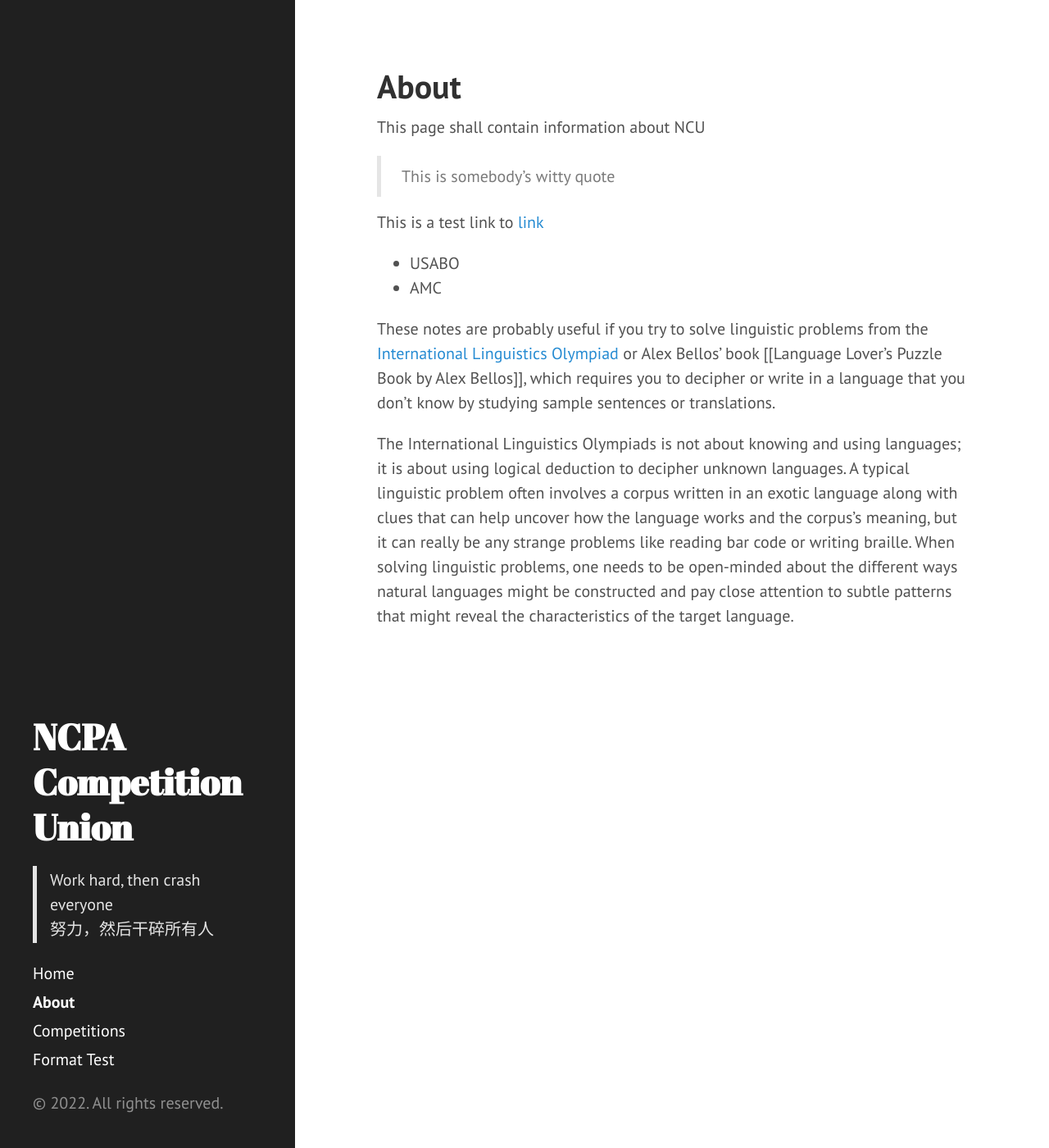
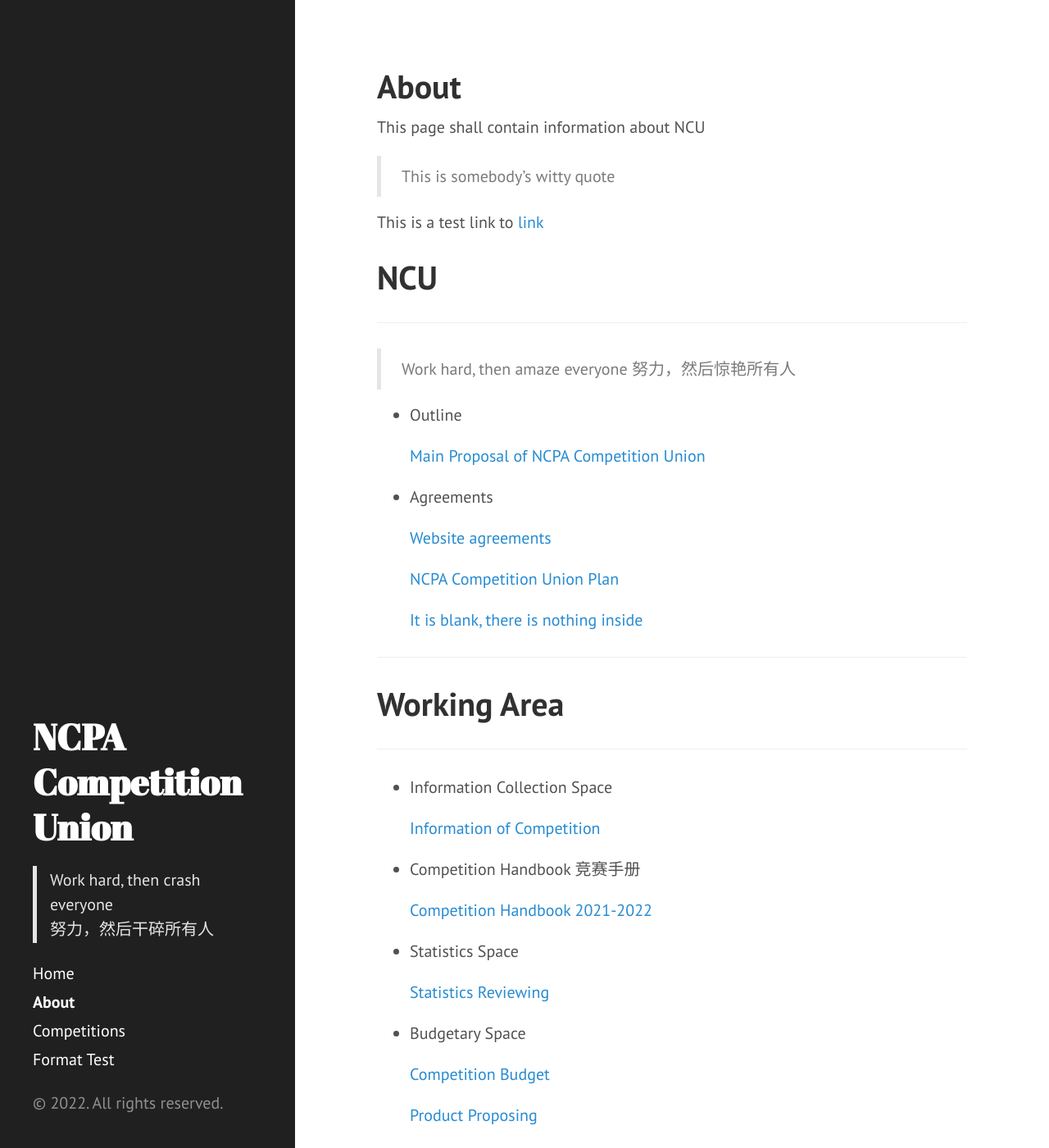
Before and after one commit to ncpacu/NCU-Website, a Jekyll site: the page built from _pages/about.md, in a window 1280 px wide and 1400 px high. Shown: the whole window at 82% size. Built offline with Jekyll 4.4.1, drawn with Linux system fonts in a browser that asks for light colours; a script that is not in the unit is left out; some of the changed text lies outside the part shown.

Commit message:
Update Pages “about”

```diff
--- a/_pages/about.md
+++ b/_pages/about.md
@@ -7,10 +7,146 @@ This page shall contain information about NCU
 > This is somebody's witty quote
 
 This is a test link to [link](../_posts/2012-02-06-whats-jekyll.md)
+# NCU
 
-* USABO
-* AMC
+---
 
-These notes are probably useful if you try to solve linguistic problems from the [International Linguistics Olympiad](https://ioling.org) or Alex Bellos' book \[[Language Lover's Puzzle Book by Alex Bellos]], which requires you to decipher or write in a language that you don't know by studying sample sentences or translations.
+> Work hard, then amaze everyone
+> 努力，然后惊艳所有人
 
-The International Linguistics Olympiads is not about knowing and using languages; it is about using logical deduction to decipher unknown languages. A typical linguistic problem often involves a corpus written in an exotic language along with clues that can help uncover how the language works and the corpus's meaning, but it can really be any strange problems like reading bar code or writing braille. When solving linguistic problems, one needs to be open-minded about the different ways natural languages might be constructed and pay close attention to subtle patterns that might reveal the characteristics of the target language.
+- Outline
+
+  [Main Proposal of NCPA Competition Union](https://www.notion.so/Main-Proposal-of-NCPA-Competition-Union-d7eb5312f1824b43923d065dd936a582)
+
+- Agreements
+
+  [Website agreements](https://www.notion.so/Website-agreements-4a75678c402e4b48a872824242cc3c15)
+
+  [NCPA Competition Union Plan](https://www.notion.so/NCPA-Competition-Union-Plan-dc4808994aa74adca5d164e57113f58c)
+
+  [It is blank, there is nothing inside](https://www.notion.so/It-is-blank-there-is-nothing-inside-67b409d5d08646c283d4760ec3a4558d)
+
+---
+
+# Working Area
+
+---
+
+- Information Collection Space
+
+  [Information of Competition](https://www.notion.so/78cf8b2307db4c1e91295f1c2a9fabe3)
+
+- Competition Handbook 竞赛手册
+
+  [Competition Handbook 2021-2022](https://www.notion.so/Competition-Handbook-2021-2022-a01d6c1550864cd7bb5a38ab3618cec2)
+
+- Statistics Space
+
+  [Statistics Reviewing](https://www.notion.so/Statistics-Reviewing-ab672c8456e845f5ad8ac667f7cabf24)
+
+- Budgetary Space
+
+  [Competition Budget](https://www.notion.so/Competition-Budget-6cc3c44172ef48718b1087fcd5ed7470)
+
+  [Product Proposing](https://www.notion.so/Product-Proposing-1243e68ca3ab449498a11fcdd264779d)
+
+  [Promoting receiving budget](https://www.notion.so/Promoting-receiving-budget-5aad5d88a9b147aa821af727b16fbd78)
+
+- Promotion！
+
+  - !!! Websites !!!
+
+    [NCPA Competition Union](https://xn--mathematics-k71un62h.tech/)
+
+    [Pages in websites](https://www.notion.so/Pages-in-websites-546e09625a644fe19d1308749fedfef7)
+
+  [Articles of promotions](https://www.notion.so/31b05bf214d84a72a6bebb0bdbb59349)
+
+- Recruitment
+
+  [Interview Questions](https://www.notion.so/Interview-Questions-e2bba0830d5c4c39a31208a2f78fa6bc)
+
+<aside>
+❗ USACO and NHSDLC as examples
+(Information collection有template可以使用)
+日期找官网上找得到的，如果已经结束了要找2021-22学年的
+
+
+</aside>
+
+---
+
+# Plans
+
+---
+
+- 📃To-do List
+
+  ## New member application
+
+  - All || somebody:
+    - [ ] Ted Talk
+    - [ ] share story （about why competition，ask ivy for 采访？）
+  - Competition in list:
+    - [x] AMC 8/10/12
+    - [ ] USAD
+  - logs
+    - [x] Finish Main Proposal
+      - [x] Benefits to School
+      - [x] Benefits to Students
+      - [x] Finishing Job description proposal
+    - [x] Finishing Meeting place&time proposal
+    - [x] 去找初中的数学老师谈谈AMC 8的事情 （早上？idk）
+    - [x] Meet with Mr. Yan
+    - [x] UNIFORM?
+    - [x] PROMOTION！！！！！！
+
+- 📄Meeting Agenda
+
+  [Meeting Agenda](https://www.notion.so/0e1663f6b20e49beb3d9edf535aa2d81)
+
+- Future Plans
+
+  [Working Path](https://www.notion.so/d2089408576c49fdb44202ada7f9595b)
+
+---
+
+## Navigation
+
+- 🔗Links
+
+  ### Forms (Stats)
+
+  [Sign in to your account](https://www.office.com/launch/forms)
+
+- 🖥️Websites
+
+  [TST Tech Blog](https://sites.ncpachina.org/tst/)
+
+- Legacy (What is legacy?)
+
+## Resources Collection
+
+- 💻Useful researching websites for competition
+
+  Most original place to collect information:
+
+  !!!**Official Websites!!!**
+
+  Others:
+
+  [bloom](https://www.webloom.cn/bloom_web/#/)
+
+  [Home - ASDAN CHINA 阿思丹学院-赋能受益终身的核心素养](http://www.seedasdan.org/)
+
+  [国际竞赛资讯大全 - 竞赛干货 & 竞赛辅导](https://www.linstitute.net/contests)
+
+  [青少年国际竞赛与交流中心证书查询系统](http://itccc.org.cn/)
+
+  [Google](http://google.com/)
+
+  [White dunes, blue lagoons](https://www.bing.com/)
+
+  NO Baidu!
+
+- 📦Achieve
```
